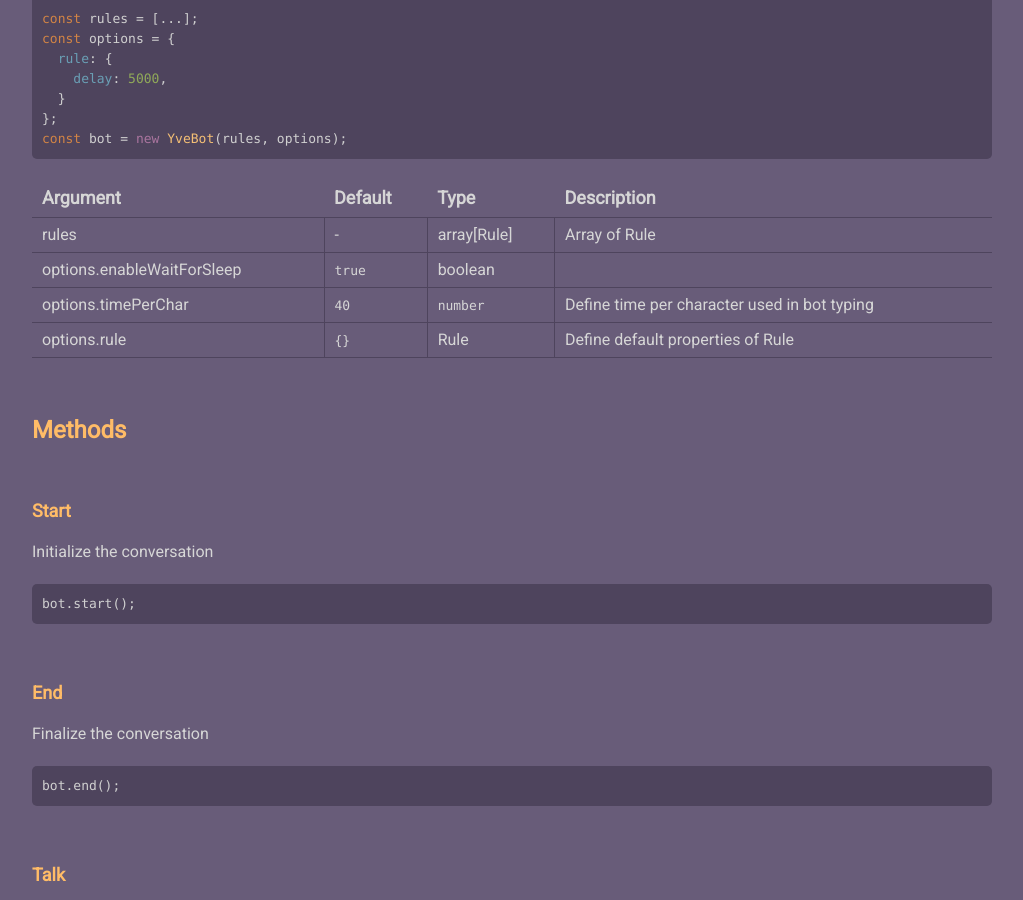
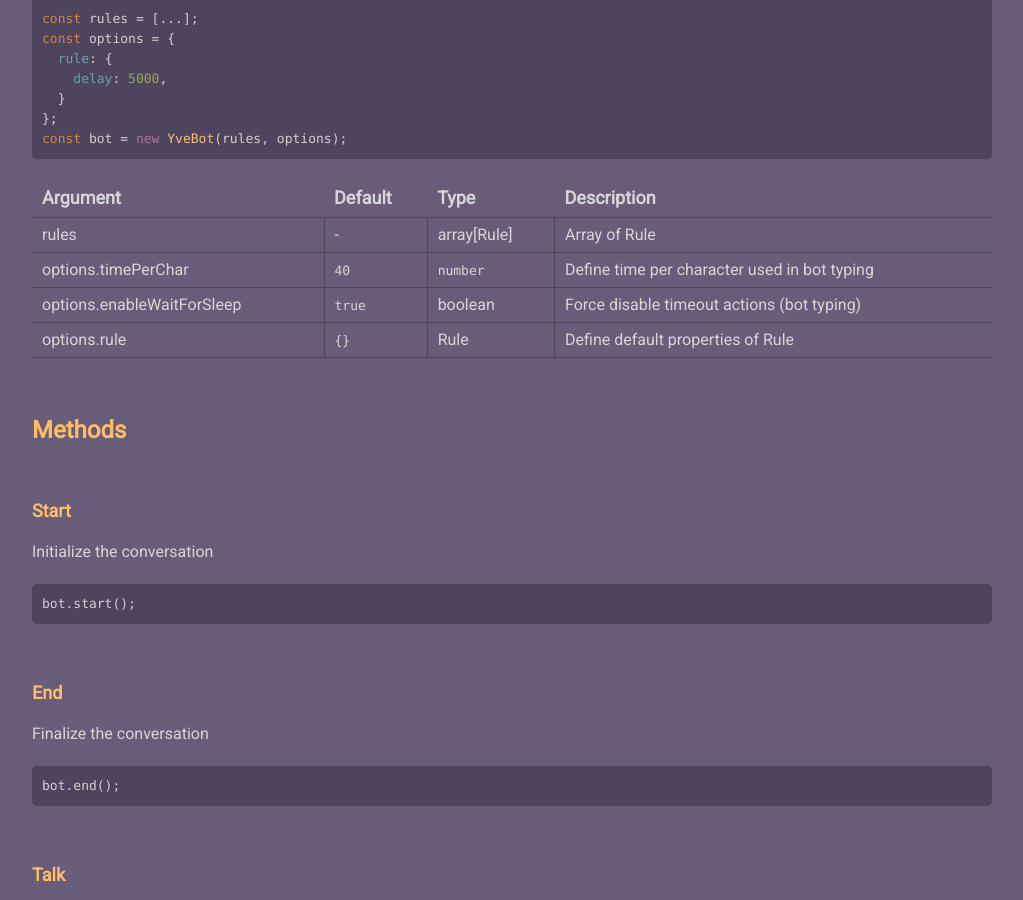
Before and after one commit to andersonba/yve-bot, a Jekyll site: the page built from docs/docs/core.md, in a window 1280 px wide and 900 px high, scrolled down 332 px. Shown: the whole window, without its empty margins (128-1151 px from the left). Built offline with Jekyll 4.4.1, drawn with Linux system fonts in a browser that asks for light colours; nearby versions of some CDN libraries; our own code applies the rules of GitHub Pages for plain Markdown files.

Commit message:
code and docs improvements

```diff
--- a/docs/docs/core.md
+++ b/docs/docs/core.md
@@ -22,8 +22,8 @@
 | Argument | Default | Type | Description |
 |----------|---------|------|-------------|
 | rules | - | array[Rule] | Array of Rule
-| options.enableWaitForSleep | `true` | boolean
 | options.timePerChar | `40` | `number` | Define time per character used in bot typing
+| options.enableWaitForSleep | `true` | boolean | Force disable timeout actions (bot typing)
 | options.rule | `{}` | Rule | Define default properties of Rule
 
 
```
Also changed, not shown: docs/docs/rule.md (+1 -1 lines), docs/docs/ui.md (+1 -0 lines), src/core/utils.ts (indentation only).
